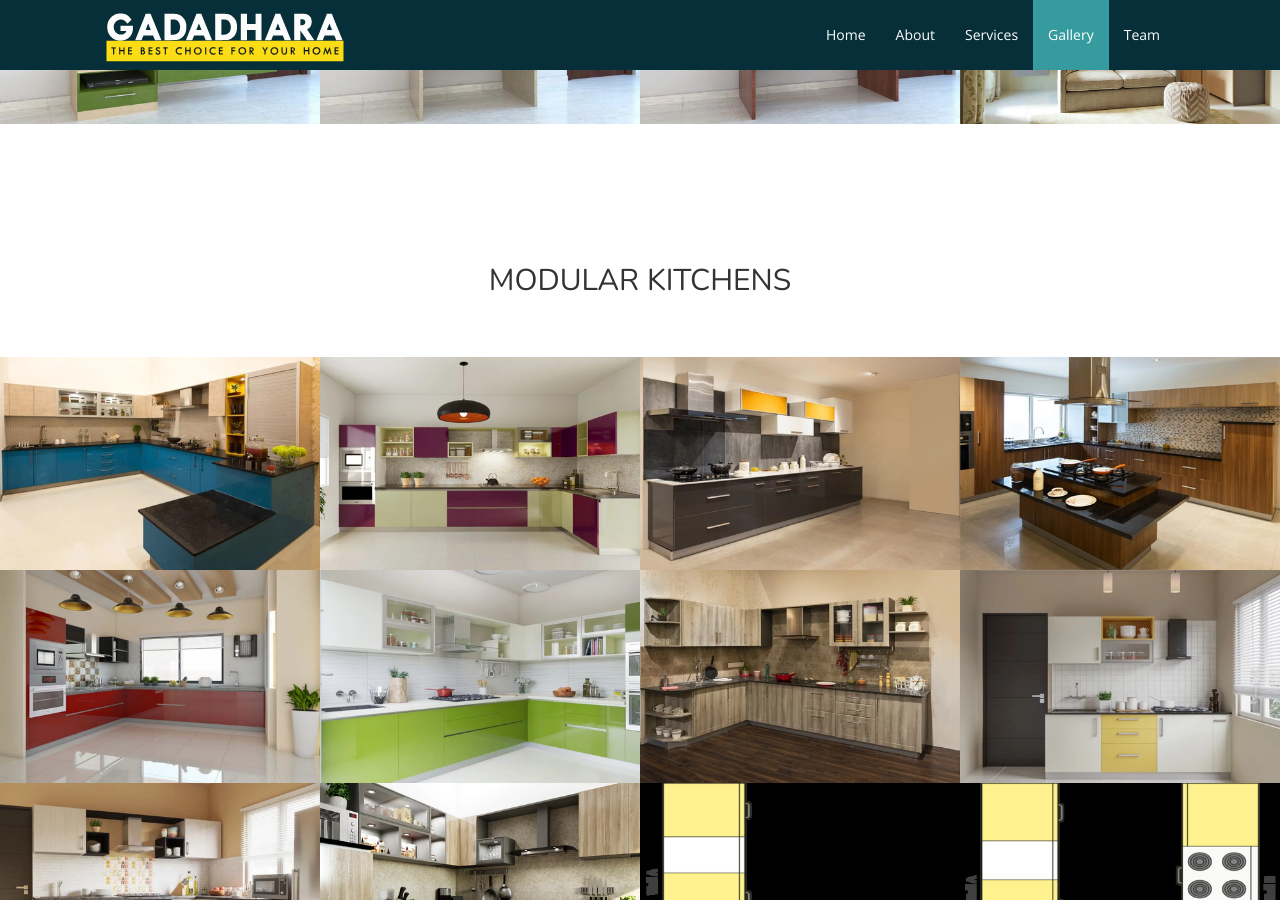
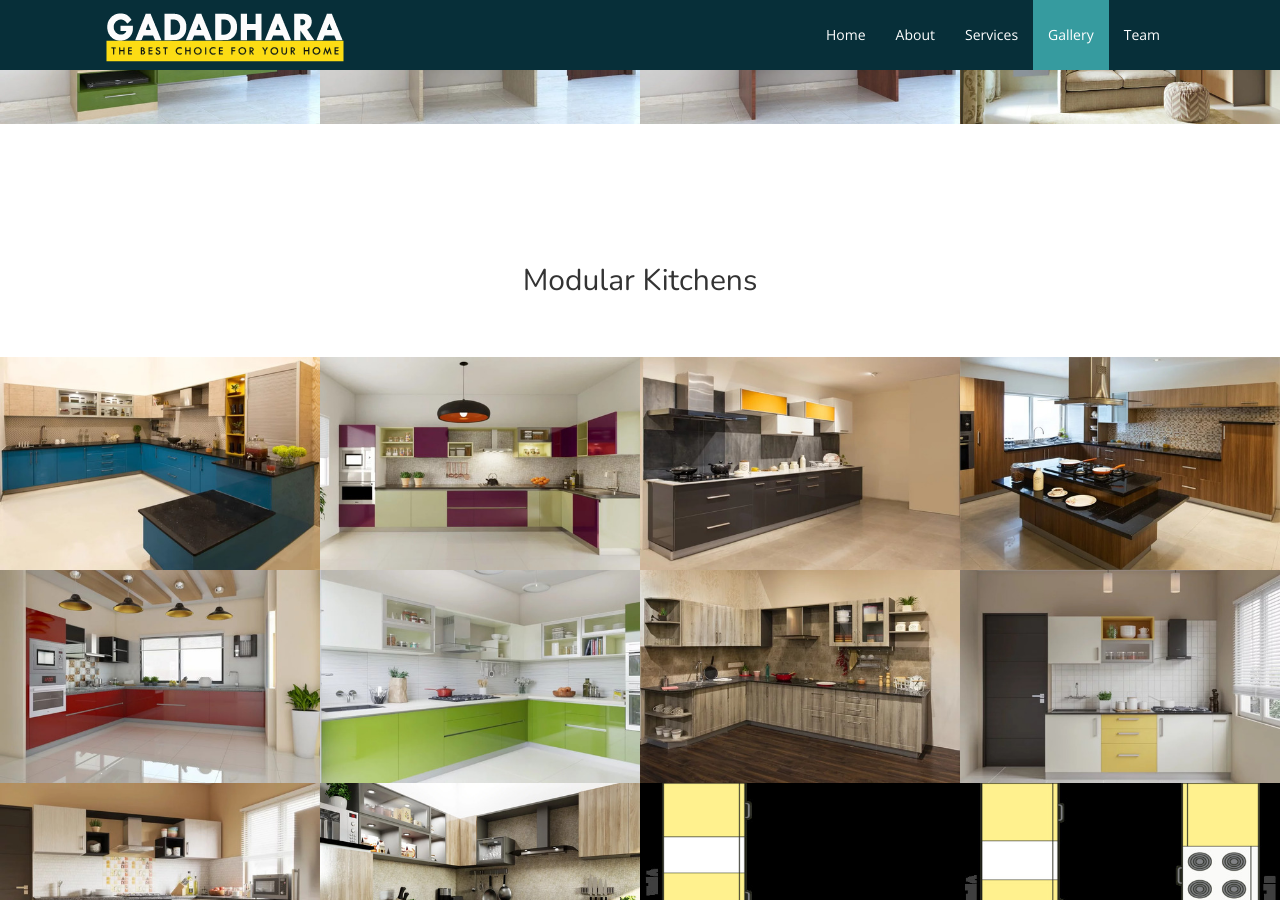
Before and after one commit to gadadhara/GADADHARA, a Jekyll site: the page built from index.html, in a window 1280 px wide and 900 px high, scrolled down 7062 px. Built offline with Jekyll 4.4.1, drawn with Linux system fonts in a browser that asks for light colours; nearby versions of some CDN libraries.

Commit message:
Update index.html

```diff
--- a/index.html
+++ b/index.html
@@ -215,7 +215,7 @@ layout: default
 
 <div id="gallery" class="gallery">
 
-    <h2 class="section-title">MODULAR KITCHENS</h2>
+    <h2 class="section-title">Modular Kitchens</h2>
 
     {% for images in site.data.kitchen %}
         <a href="{{site.baseurl}}/img/gallery/large/{{ images.image_large }}" class="gallery-item expandable-box image-link">
```
